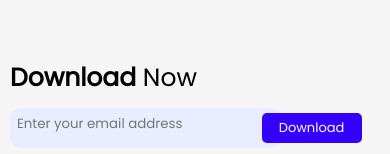
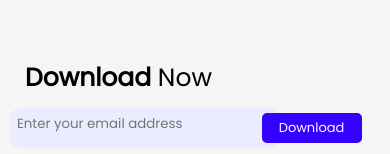
Before and after one commit to RenusreeMadhavarapu/Web-Developer-Home-Page, a website: page index.html in a window 390 px wide. Shown: the part 2137-2291 px from the top of the page. Drawn offline with Linux system fonts and the light colour scheme.

Commit message:
download section update

```diff
--- a/style.css
+++ b/style.css
@@ -941,7 +941,7 @@ img.arrow{
       }
 
       .download-content h1{
-        text-align:center;
+        margin-left:15px;
       }
       .download-email button{
         position:absolute;
```
